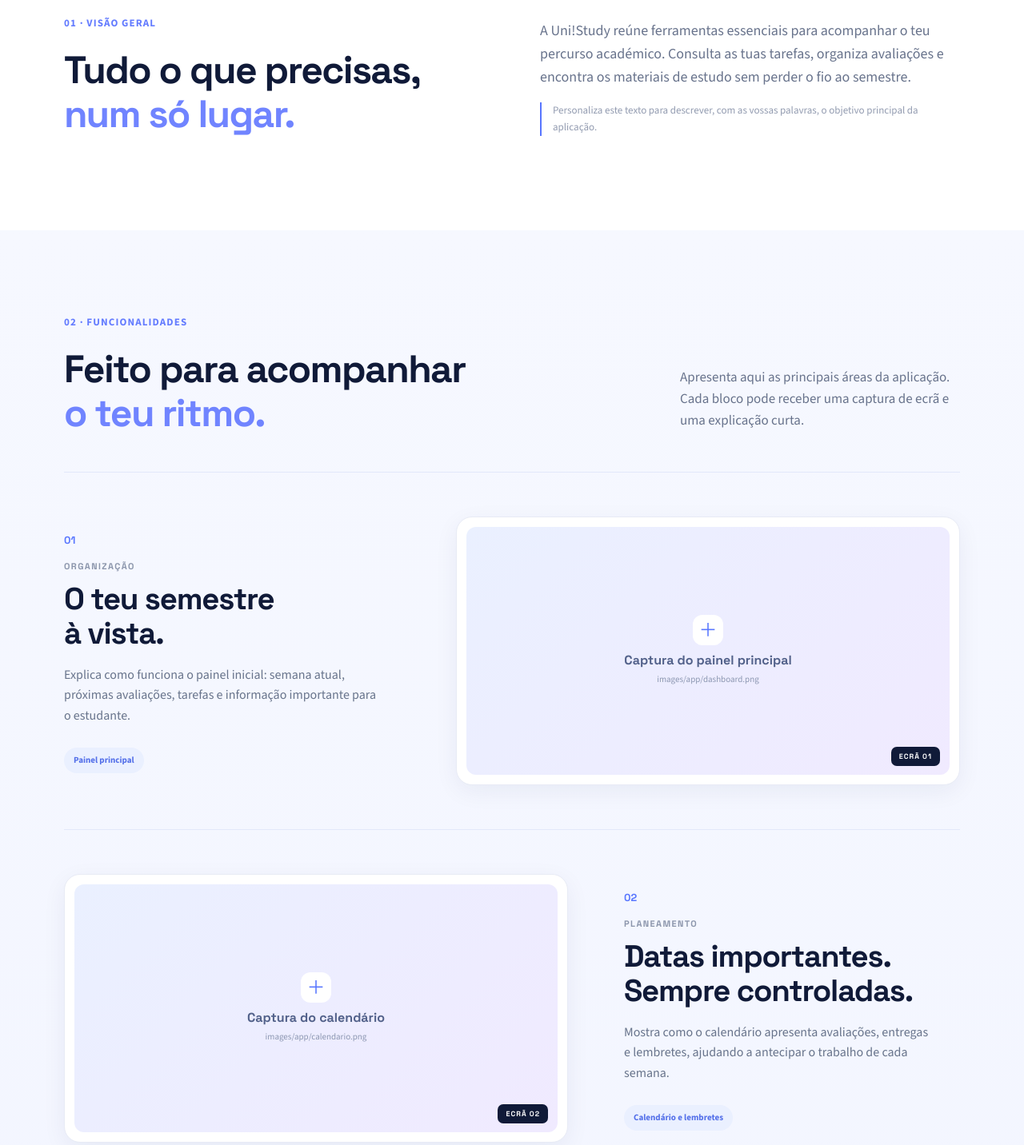
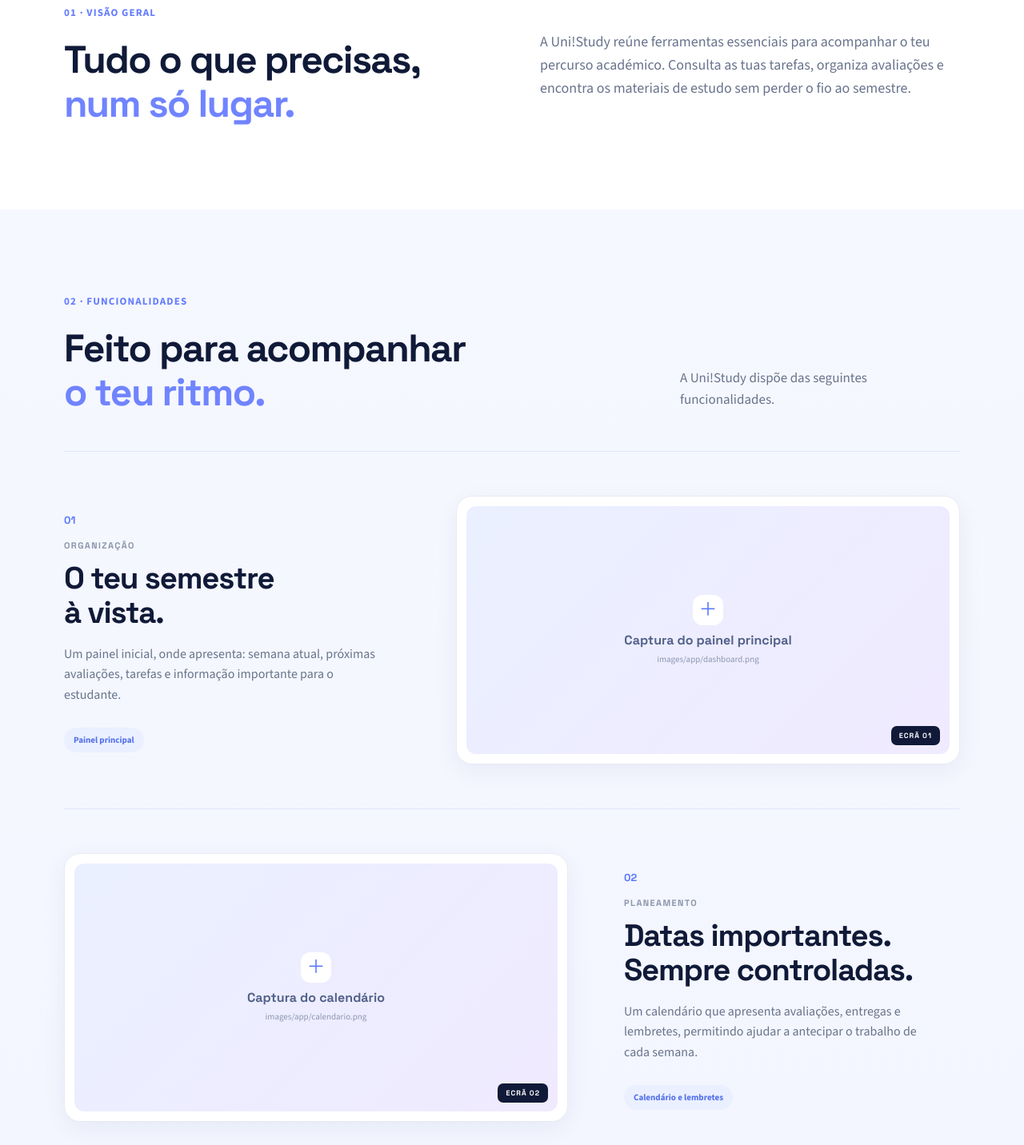
Before and after one commit to 1260993-Joao-Goncalves/teste-larp-v2, a plain HTML site: page aplicacao.html in a window 1280 px wide. Shown: the part 780-2212 px from the top of the page at 80% size. Drawn offline with nearby package versions, Linux system fonts and the light colour scheme.

Commit message:
Refine feature descriptions in aplicacao.html
Updated text descriptions for various features of the application to enhance clarity and conciseness.

```diff
--- a/aplicacao.html
+++ b/aplicacao.html
@@ -57,7 +57,6 @@
         </div>
         <div class="intro-text">
           <p>A Uni!Study reúne ferramentas essenciais para acompanhar o teu percurso académico. Consulta as tuas tarefas, organiza avaliações e encontra os materiais de estudo sem perder o fio ao semestre.</p>
-          <p class="editable-hint">Personaliza este texto para descrever, com as vossas palavras, o objetivo principal da aplicação.</p>
         </div>
       </div>
     </section>
@@ -66,14 +65,14 @@
       <div class="container">
         <div class="section-heading">
           <div><p class="eyebrow eyebrow-dark">02 · FUNCIONALIDADES</p><h2>Feito para acompanhar<br><em>o teu ritmo.</em></h2></div>
-          <p>Apresenta aqui as principais áreas da aplicação. Cada bloco pode receber uma captura de ecrã e uma explicação curta.</p>
+          <p>A Uni!Study dispõe das seguintes funcionalidades.</p>
         </div>
 
         <article class="feature-row">
           <div class="feature-copy">
             <span class="feature-number">01</span><p class="feature-label">ORGANIZAÇÃO</p>
             <h3>O teu semestre<br>à vista.</h3>
-            <p>Explica como funciona o painel inicial: semana atual, próximas avaliações, tarefas e informação importante para o estudante.</p>
+            <p>Um painel inicial, onde apresenta: semana atual, próximas avaliações, tarefas e informação importante para o estudante.</p>
             <span class="feature-chip">Painel principal</span>
           </div>
           <div class="feature-image">
@@ -88,7 +87,7 @@
           <div class="feature-copy">
             <span class="feature-number">02</span><p class="feature-label">PLANEAMENTO</p>
             <h3>Datas importantes.<br>Sempre controladas.</h3>
-            <p>Mostra como o calendário apresenta avaliações, entregas e lembretes, ajudando a antecipar o trabalho de cada semana.</p>
+            <p>Um calendário que apresenta avaliações, entregas e lembretes, permitindo ajudar a antecipar o trabalho de cada semana.</p>
             <span class="feature-chip">Calendário e lembretes</span>
           </div>
           <div class="feature-image">
@@ -102,7 +101,7 @@
           <div class="feature-copy">
             <span class="feature-number">03</span><p class="feature-label">MATERIAIS DE ESTUDO</p>
             <h3>Os teus recursos.<br>Bem organizados.</h3>
-            <p>Explica como os estudantes podem encontrar resumos, testes, exames anteriores ou outros materiais, organizados por cadeira.</p>
+            <p>Resumos, testes, exames anteriores e outros materiais, organizados por cadeiras.</p>
             <span class="feature-chip">Materiais por cadeira</span>
           </div>
           <div class="feature-image">
@@ -116,7 +115,7 @@
           <div class="feature-copy">
             <span class="feature-number">04</span><p class="feature-label">ACOMPANHAMENTO</p>
             <h3>Percebe a tua<br>evolução.</h3>
-            <p>Apresenta o temporizador de estudo, as sessões realizadas e as estatísticas que permitem acompanhar o progresso académico.</p>
+            <p>Disponibiliza um temporizador de estudo, sessões realizadas e as estatísticas que permitem acompanhar o progresso académico.</p>
             <span class="feature-chip">Progresso e estatísticas</span>
           </div>
           <div class="feature-image">
```
